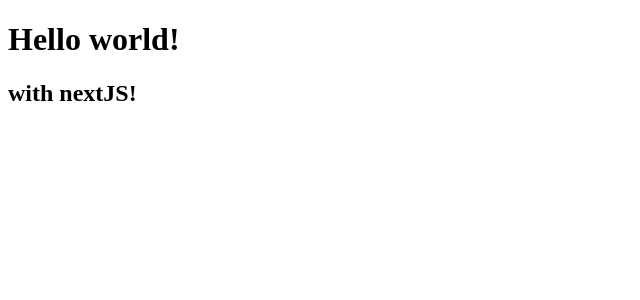
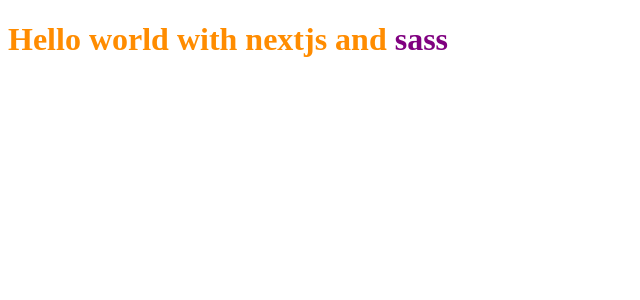
Before and after one commit to camaramanuela/ignews, a Next.js app: page / in a window 1280 px wide. Shown: the top 300 px of the page, without its empty margins (0-640 px from the left). Built offline with nearby package versions, Linux system fonts and the light colour scheme.

Commit message:
add sass

```diff
--- a/package.json
+++ b/package.json
@@ -11,7 +11,8 @@
   "dependencies": {
     "next": "11.1.0",
     "react": "17.0.2",
-    "react-dom": "17.0.2"
+    "react-dom": "17.0.2",
+    "sass": "^1.37.5"
   },
   "devDependencies": {
     "@types/node": "^16.6.1",
--- a/src/pages/_app.tsx
+++ b/src/pages/_app.tsx
@@ -1,4 +1,6 @@
-function MyApp({ Component, pageProps }) {
+import { AppProps } from 'next/app';
+
+function MyApp({ Component, pageProps }: AppProps) {
   return <Component {...pageProps} />
 }
 
--- a/src/pages/index.tsx
+++ b/src/pages/index.tsx
@@ -1,8 +1,9 @@
+import styles from '../styles/home.module.scss';
+
 export default function Home() {
   return (
     <>
-      <h1>Hello world!</h1>
-      <h2>with nextJS!</h2>
+      <h1 className={styles.title}>Hello world with nextjs and <span>sass</span></h1>
     </>
   )
 }
--- /dev/null
+++ b/src/styles/home.module.scss
@@ -0,0 +1,7 @@
+.title {
+  color: darkorange;
+
+  span {
+    color: purple;
+  }
+}
```
Also changed, not shown: tsconfig.json (added, +29 -0 lines), next-env.d.ts (added), 1 other file (tests, documents, lock files or other folders).
